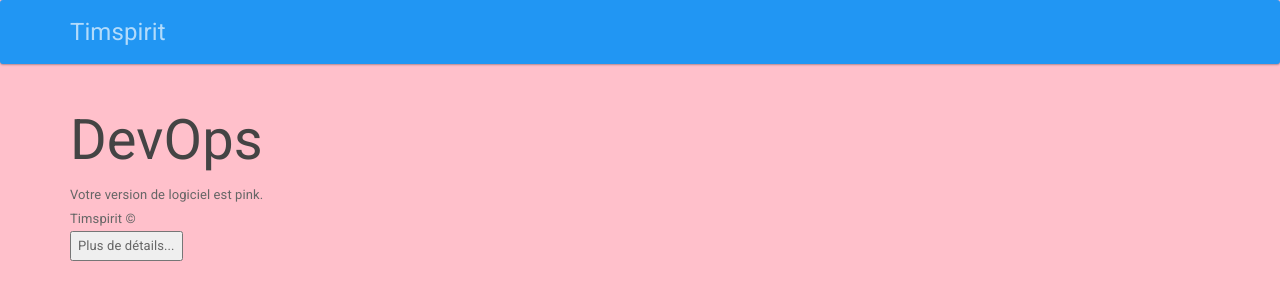
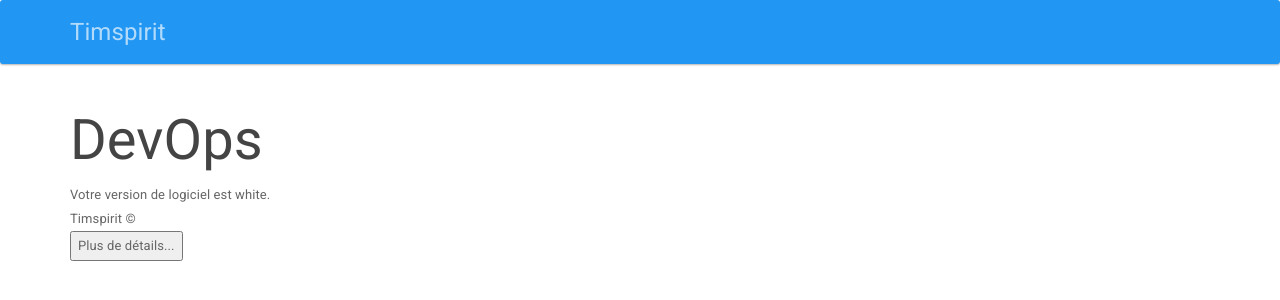
Before and after one commit to Joh97400/devops, a PHP site: page / in a window 1280 px wide. Shown: the top 300 px of the page. Run offline with PHP 8.4, Linux system fonts and the light colour scheme.

Commit message:
Fichier de base

```diff
--- a/index.php
+++ b/index.php
@@ -29,7 +29,7 @@
 </script>
  <style type="text/css">
 	body{font-family:"Roboto","Helvetica Neue",Helvetica,Arial,sans-serif;font-size:13px;line-height:1.846;
-	color:#666666;background-color:<?php $couleur ="pink";echo $couleur;?>}
+	color:#666666;background-color:<?php $couleur ="white";echo $couleur;?>}
  </style>
   </head>
   <body>
```
